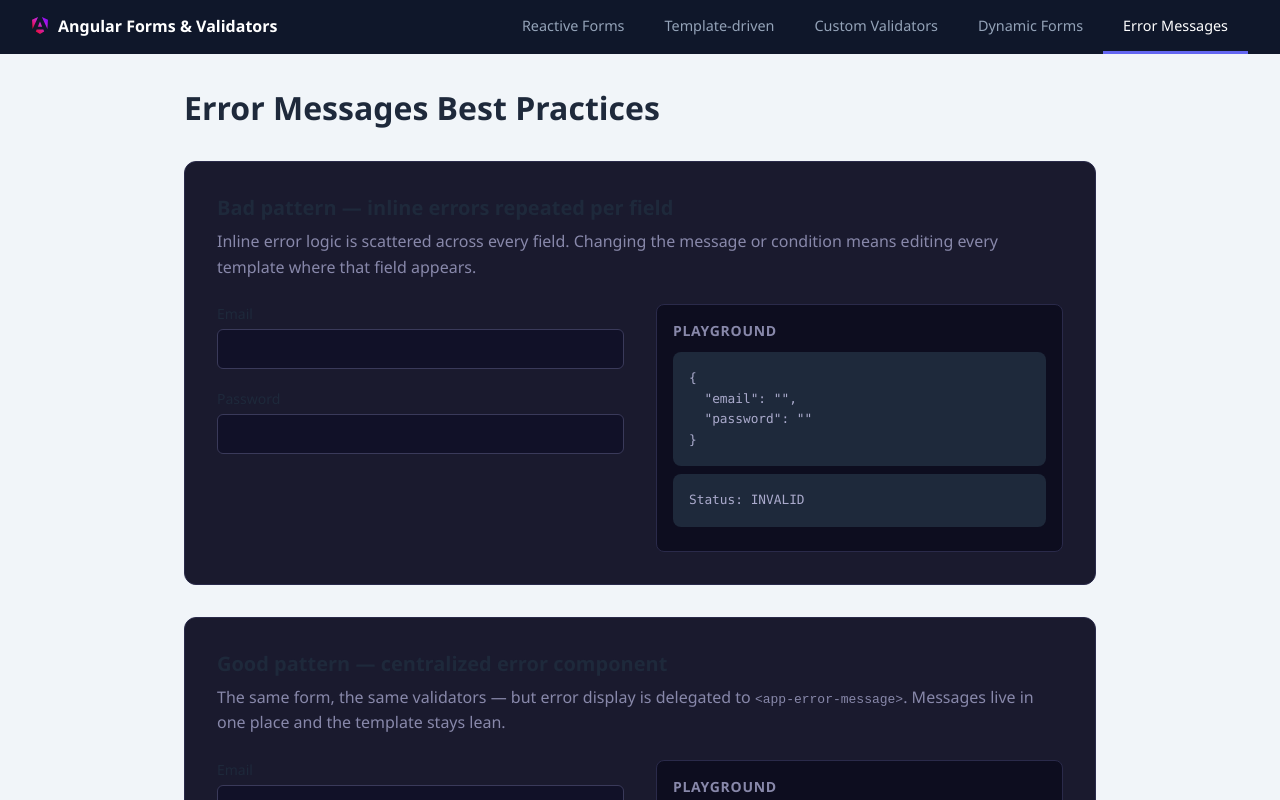
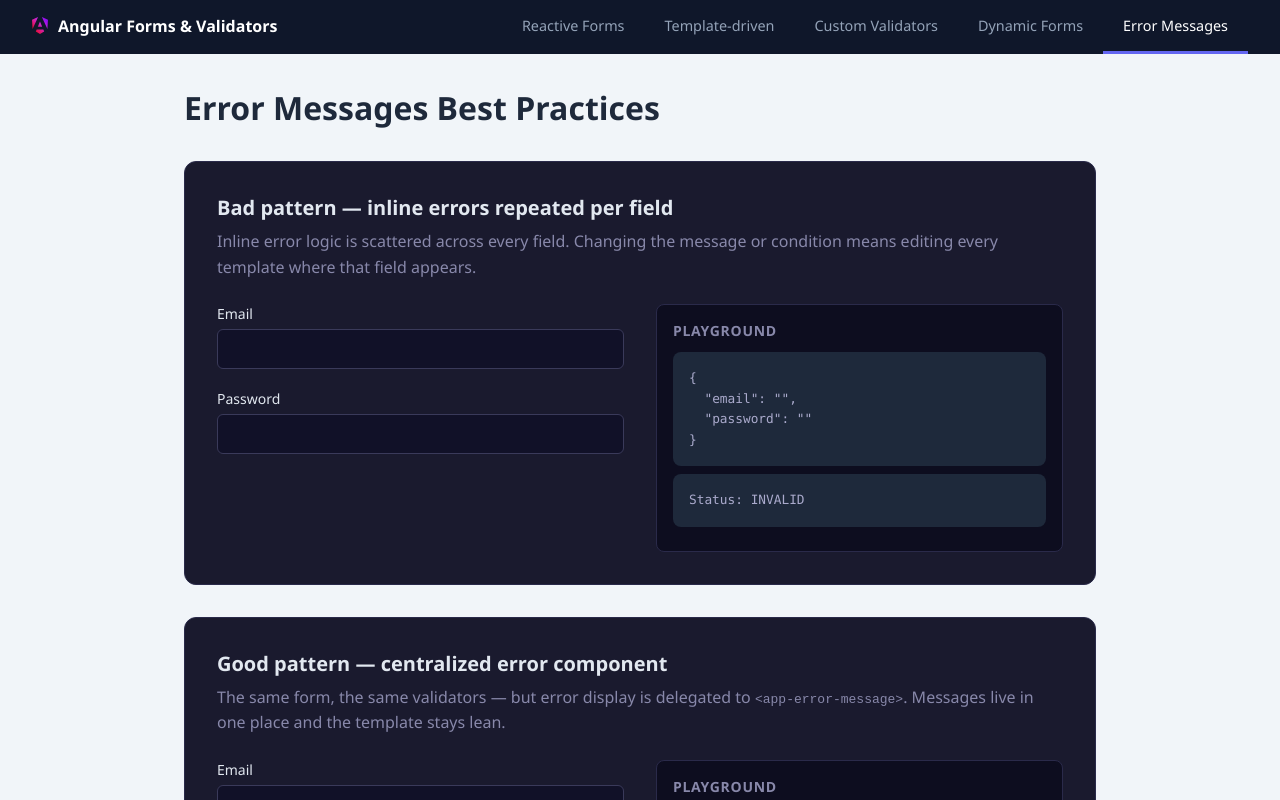
Before and after one commit to SantiAKeHe/AngularForms-Validators, an Angular app in the folder angularApp/: page /errors in a window 1280 px wide. Shown: the top 800 px of the page. Built offline with nearby package versions, Linux system fonts and the light colour scheme.

Commit message:
fix: ensure demo block text color is consistent with design

```diff
--- a/angularApp/src/app/error-messages/error-messages.component.scss
+++ b/angularApp/src/app/error-messages/error-messages.component.scss
@@ -16,6 +16,7 @@
   border-radius: 12px;
   padding: 2rem;
   margin-bottom: 2rem;
+  color: #e2e8f0;
 }
 
 .demo-heading {
```
